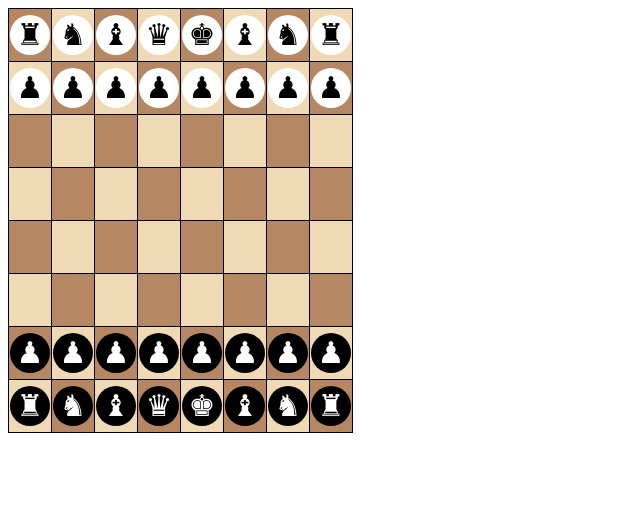
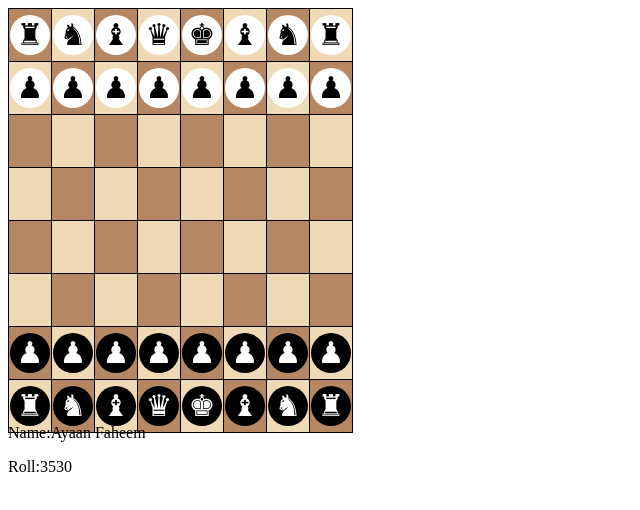
Before and after one commit to ayaanwebdeveloper/chessgame, a plain HTML site: page index.html in a window 1280 px wide. Shown: the whole page, without its empty margins (0-640 px from the left). Drawn offline with Linux system fonts and the light colour scheme.

Commit message:
Update index.html

```diff
--- a/index.html
+++ b/index.html
@@ -131,6 +131,7 @@
     <td class="square dark"><div class="piece black">♜</div></td>
   </tr>
 </table>
-
+<p>Name:Ayaan Faheem</p>
+  <p>Roll:3530</p>
 </body>
 </html>
```
